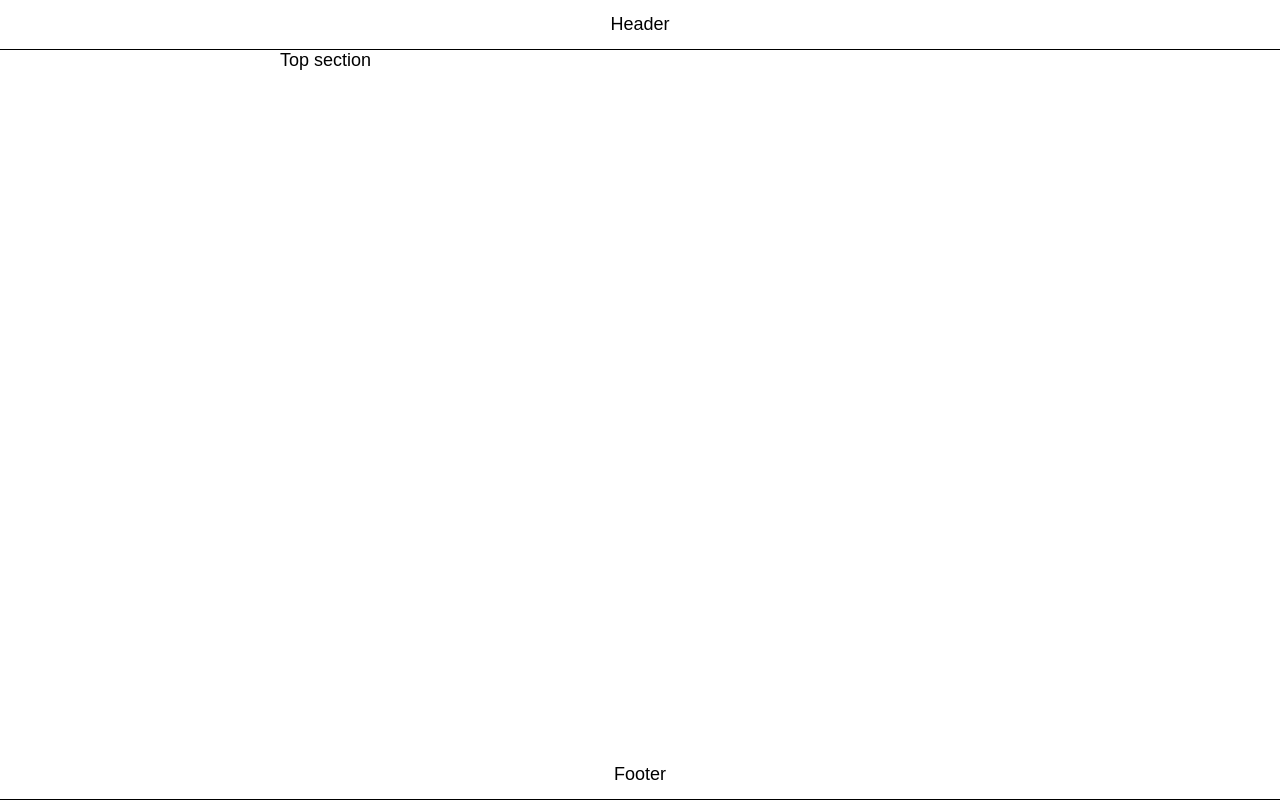
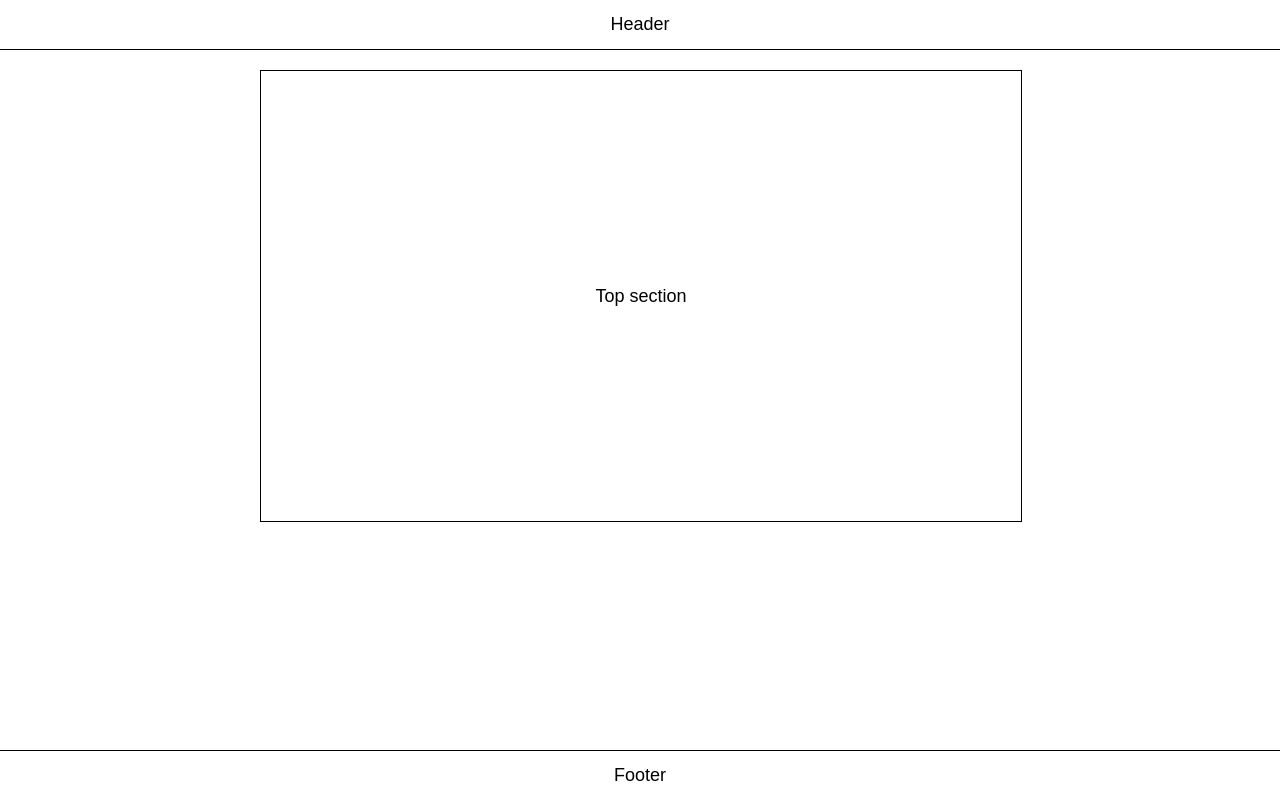
Before and after one commit to ooloo-io/github-flow-fakoredeDamilola, a website: page src/index.html in a window 1280 px wide. Drawn offline with nearby package versions, Linux system fonts and the light colour scheme.

Commit message:
Style top section

```diff
--- a/src/styles.css
+++ b/src/styles.css
@@ -10,16 +10,28 @@ body {
   align-items: center;
   border-bottom: 1px solid black;
 }
+
 .footer {
   height: 49px;
   display: flex;
   justify-content: center;
   align-items: center;
-  border-bottom: 1px solid black;
+  border-top: 1px solid black;
 }
+
 .content {
-  width:720px;
-  margin:auto;
-  max-width:100%;
-  min-height:calc(100vh - 100px);
+  min-height: calc(100vh - 140px);
+  width: 760px;
+  max-width: 100%;
+  margin: auto;
+  padding: 20px;
 }
+
+.section {
+  height: 450px;
+  width: 100%;
+  display: flex;
+  justify-content: center;
+  align-items: center;
+  border: 1px solid black;
+}
```
